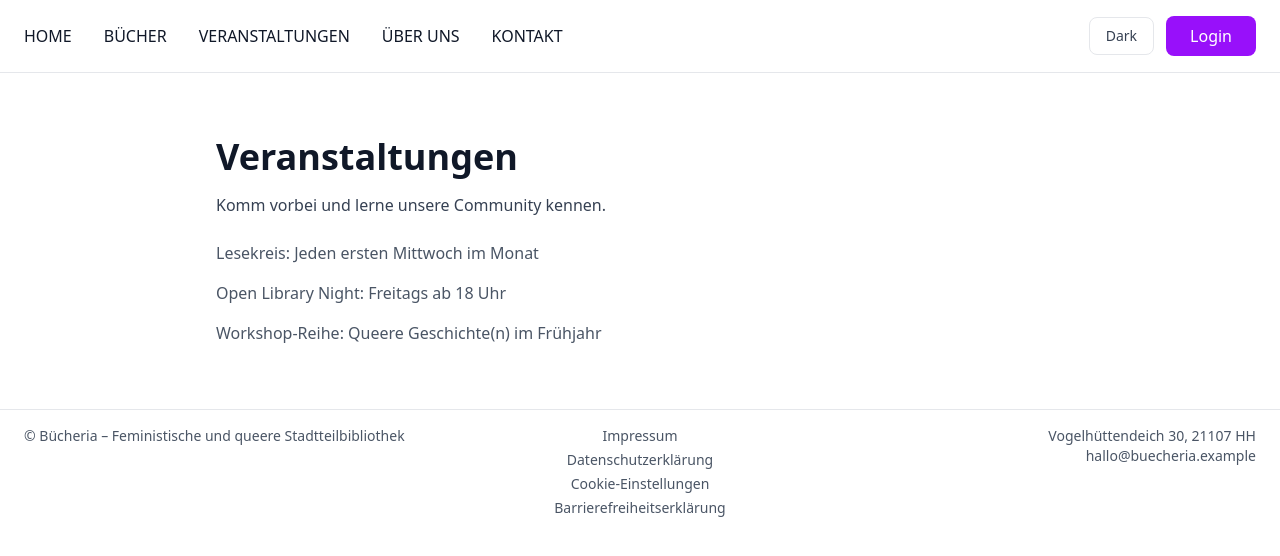
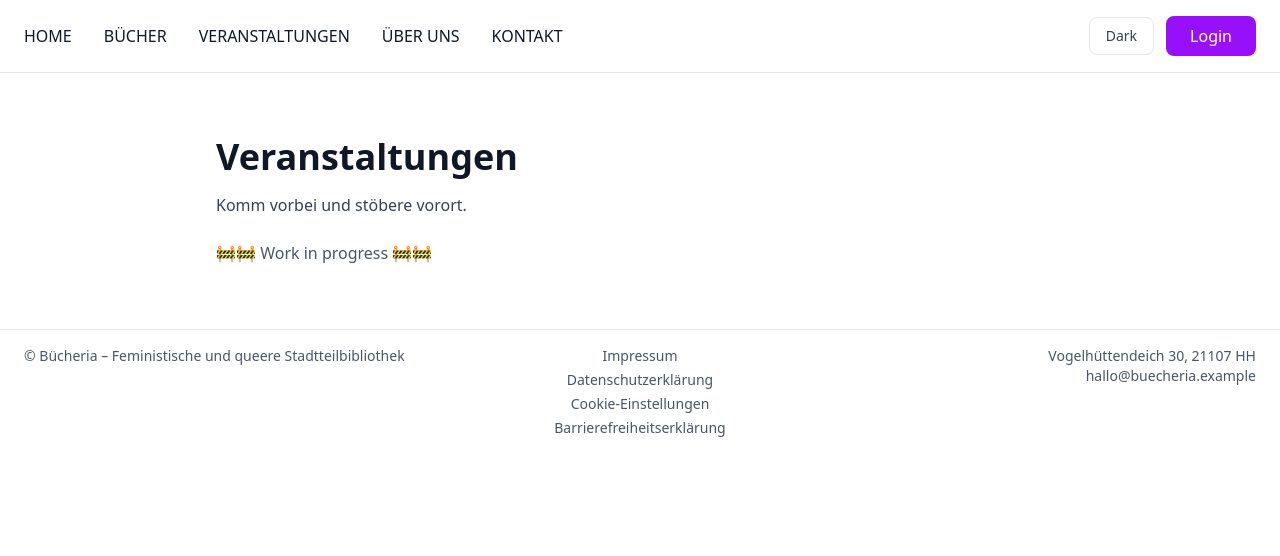
Before and after one commit to stefa-ie/buecheria_library_app, a React (Vite) app in the folder frontend/: page /veranstaltungen in a window 1280 px wide. Shown: the top 556 px of the page. Built offline with nearby package versions, Linux system fonts and the light colour scheme; no server answers.

Commit message:
updated veranstaltungen

```diff
--- a/frontend/src/pages/VeranstaltungenPage.jsx
+++ b/frontend/src/pages/VeranstaltungenPage.jsx
@@ -3,12 +3,10 @@ export default function VeranstaltungenPage() {
         <section className="max-w-4xl mx-auto px-6 py-16">
             <h1 className="text-4xl font-bold text-gray-900 dark:text-slate-300">Veranstaltungen</h1>
             <p className="mt-4 text-gray-700">
-                Komm vorbei und lerne unsere Community kennen.
+                Komm vorbei und stöbere vorort.
             </p>
             <div className="mt-6 space-y-4 text-gray-600">
-                <p>Lesekreis: Jeden ersten Mittwoch im Monat</p>
-                <p>Open Library Night: Freitags ab 18 Uhr</p>
-                <p>Workshop-Reihe: Queere Geschichte(n) im Frühjahr</p>
+                <p>🚧🚧 Work in progress 🚧🚧</p>
             </div>
         </section>
     );
```
